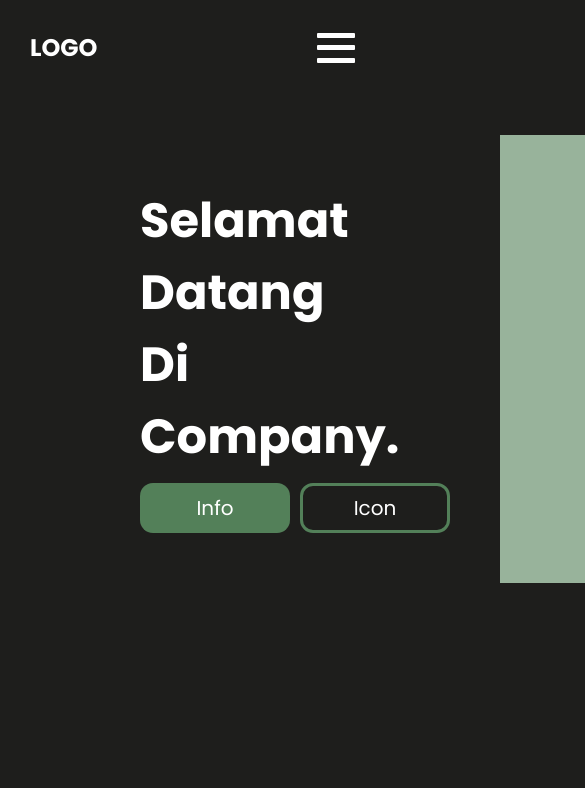
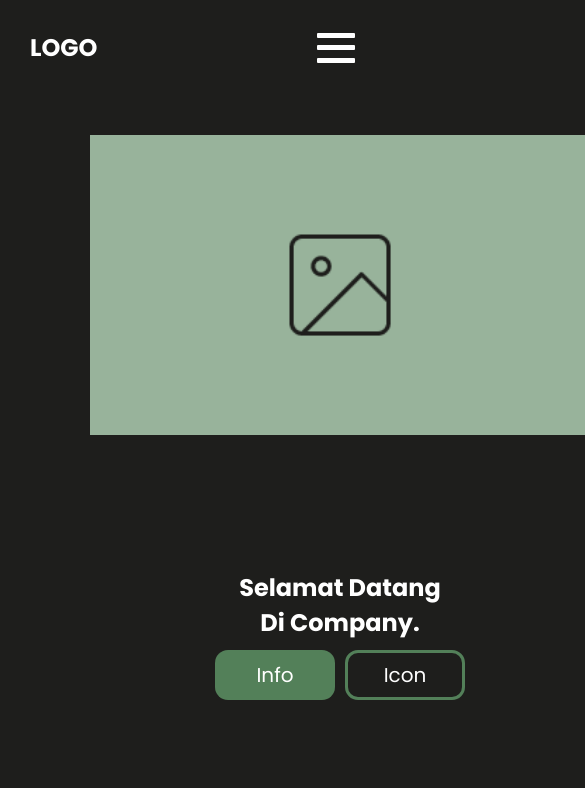
Before and after one commit to albimdkr/study-case-web, a plain HTML site: page index.html in a window 390 px wide. Shown: the top 788 px of the page, 585 px wide, since content can reach past the window. Drawn offline with Linux system fonts and the light colour scheme.

Commit message:
add responsive tab

```diff
--- a/asset/css/style.css
+++ b/asset/css/style.css
@@ -54,7 +54,7 @@
 
     /* PC1*/
     /* font-hero*/
-    --hero-font-size1: 48px;
+    --hero-font-size1: 2em;
     --hero-font-style1: normal;
     --hero-font-weigth1 : 700;
     --hero-line-heigt1: 130%;
@@ -248,7 +248,8 @@ nav ul li a:hover {
 
 .container {
     /* border: 3px solid cornflowerblue; */
-    margin: 40px 90px 0px 90px;
+    margin: 0px 8.1em 0px 8.1em;
+    /* max-width: (100% - 20px); */
 }
 
 .header {
@@ -282,7 +283,7 @@ nav ul li a:hover {
 
 .button {
     display: flex;
-    margin: au;
+    justify-content:flex-start;
 }
 
 .button-primary {
@@ -291,7 +292,7 @@ nav ul li a:hover {
     justify-content: center;
     background-color: var(--secondary1);
     align-items: center;
-    width: 150px;
+    width: 7em;
     padding: 10px;
     margin: 10px 10px 0px 0px;
     font-size: 20px;
@@ -311,7 +312,7 @@ nav ul li a:hover {
     /* background-color:var(--warning1); */
     border: 3px solid #538059;
     align-items: center;
-    width: 150px;
+    width: 7em;
     padding: 10px;
     margin: 10px 0px 0px 0px;
     font-size: 20px;
@@ -365,6 +366,89 @@ nav ul li a:hover {
     nav ul {
         width: 90%;
     }
+
+    .container {
+        /* border: 3px solid cornflowerblue; */
+        margin: 40px 90px 0px 90px;
+    }
+
+    .header {
+        /* border: 3px solid var(--warning1); */
+        display: grid;
+        grid-template-areas:
+        'image'
+        'text';
+    }
+
+    .item1 {
+        display: flex;
+        flex-direction: column;
+        justify-content: center;
+        margin: 50px;
+        /* border: 3px groove red; */
+    }
+
+    .heading {
+        text-align: center;
+        font-size: var(--hero-font-size2);
+    }
+
+    .sub-heading {
+        text-align: center;
+        font-size: var(--hero-font-size2);
+    }
+
+    .text {
+        grid-area: text;
+        min-height: 300px;
+    }
+
+    .button {
+        display: flex;
+        justify-content: center;
+    }
+
+    .button-primary {
+        box-sizing: border-box;
+        display: flex;
+        justify-content: center;
+        background-color: var(--secondary1);
+        align-items: center;
+        width: 120px;
+        padding: 10px;
+        margin: 10px 10px 0px 0px;
+        font-size: 20px;
+        cursor: pointer;
+        height: 50px;
+        border-radius: 13px;
+        -webkit-border-radius: 13px;
+        -moz-border-radius: 13px;
+        -ms-border-radius: 13px;
+        -o-border-radius: 13px;
+    }
+
+    .button-secondary {
+        box-sizing: border-box;
+        display: flex;
+        justify-content: center;
+        /* background-color:var(--warning1); */
+        border: 3px solid #538059;
+        align-items: center;
+        width: 120px;
+        padding: 10px;
+        margin: 10px 0px 0px 0px;
+        font-size: 20px;
+        cursor: pointer;
+        height: 50px;
+        cursor: pointer;
+        border-radius: 13px;
+        -webkit-border-radius: 13px;
+        -moz-border-radius: 13px;
+        -ms-border-radius: 13px;
+        -o-border-radius: 13px;
+    }
+
+
 }
 
 /* mobile */
```
